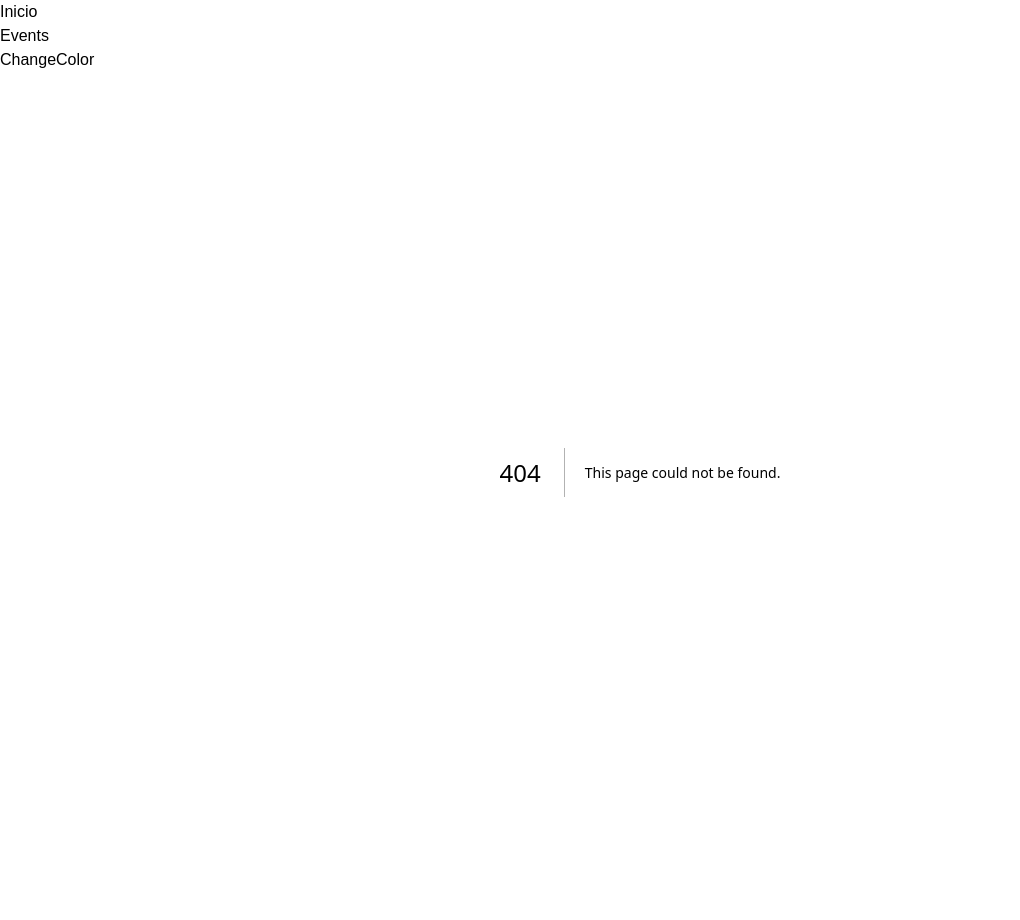
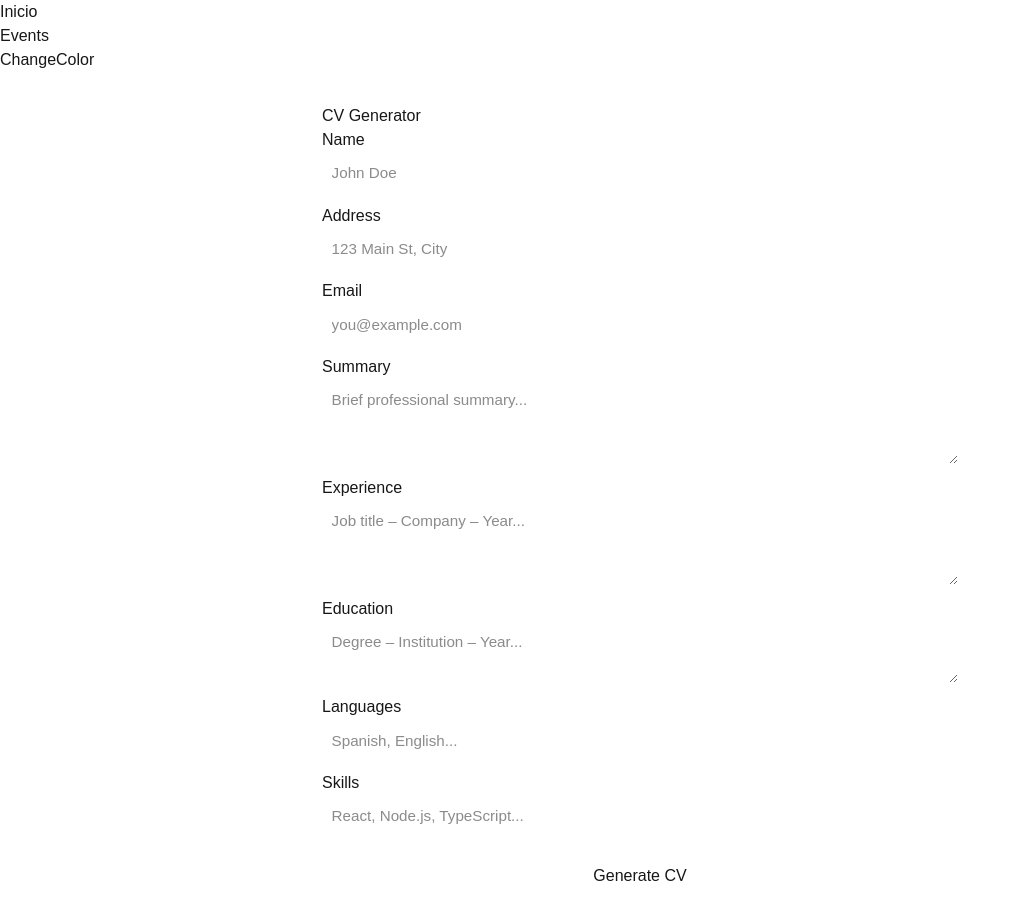
Before and after one commit to marco-g10/NextApp8B, a Next.js app: page /cv in a window 1280 px wide. Before the commit this address had no page. Shown: the top 920 px of the page, without its empty margins (0-1020 px from the left). Before the commit the page ends 872 px from the top, so only its background shows below. Built offline with nearby package versions, Linux system fonts and the light colour scheme.

Commit message:
HW added a new page which generates cv's based on the user input

```diff
--- /dev/null
+++ b/src/app/cv/page.tsx
@@ -0,0 +1,232 @@
+"use client";
+
+import { useState } from "react";
+
+// Shape of the CV data
+interface CVData {
+  name: string;
+  address: string;
+  email: string;
+  summary: string;
+  experience: string;
+  education: string;
+  languages: string;
+  skills: string;
+}
+
+// Initial empty state for the form
+const emptyCV: CVData = {
+  name: "",
+  address: "",
+  email: "",
+  summary: "",
+  experience: "",
+  education: "",
+  languages: "",
+  skills: "",
+};
+
+export default function CVPage() {
+  // Form input state (what the user is typing)
+  const [form, setForm] = useState<CVData>(emptyCV);
+
+  // Submitted CV state (what gets displayed in the CV preview)
+  const [cv, setCV] = useState<CVData | null>(null);
+
+  // Generic change handler for all text inputs / textareas
+  function handleChange(
+    e: React.ChangeEvent<HTMLInputElement | HTMLTextAreaElement>
+  ) {
+    const { name, value } = e.target;
+    setForm((prev) => ({ ...prev, [name]: value }));
+  }
+
+  // On submit, copy form state into cv state to render the preview
+  function handleGenerate() {
+    setCV({ ...form });
+  }
+
+  return (
+    <main style={{ fontFamily: "sans-serif", maxWidth: 700, margin: "0 auto", padding: "2rem" }}>
+      <h1>CV Generator</h1>
+
+      {/* ── FORM SECTION ── */}
+      <section style={{ display: "flex", flexDirection: "column", gap: "0.75rem" }}>
+
+        {/* Name */}
+        <label>
+          Name
+          <input
+            name="name"
+            value={form.name}
+            onChange={handleChange}
+            placeholder="John Doe"
+            style={inputStyle}
+          />
+        </label>
+
+        {/* Address */}
+        <label>
+          Address
+          <input
+            name="address"
+            value={form.address}
+            onChange={handleChange}
+            placeholder="123 Main St, City"
+            style={inputStyle}
+          />
+        </label>
+
+        {/* Email */}
+        <label>
+          Email
+          <input
+            name="email"
+            type="email"
+            value={form.email}
+            onChange={handleChange}
+            placeholder="you@example.com"
+            style={inputStyle}
+          />
+        </label>
+
+        {/* Summary */}
+        <label>
+          Summary
+          <textarea
+            name="summary"
+            value={form.summary}
+            onChange={handleChange}
+            rows={3}
+            placeholder="Brief professional summary..."
+            style={inputStyle}
+          />
+        </label>
+
+        {/* Experience */}
+        <label>
+          Experience
+          <textarea
+            name="experience"
+            value={form.experience}
+            onChange={handleChange}
+            rows={3}
+            placeholder="Job title – Company – Year..."
+            style={inputStyle}
+          />
+        </label>
+
+        {/* Education */}
+        <label>
+          Education
+          <textarea
+            name="education"
+            value={form.education}
+            onChange={handleChange}
+            rows={2}
+            placeholder="Degree – Institution – Year..."
+            style={inputStyle}
+          />
+        </label>
+
+        {/* Languages */}
+        <label>
+          Languages
+          <input
+            name="languages"
+            value={form.languages}
+            onChange={handleChange}
+            placeholder="Spanish, English..."
+            style={inputStyle}
+          />
+        </label>
+
+        {/* Skills */}
+        <label>
+          Skills
+          <input
+            name="skills"
+            value={form.skills}
+            onChange={handleChange}
+            placeholder="React, Node.js, TypeScript..."
+            style={inputStyle}
+          />
+        </label>
+
+        {/* Generate button – copies form into cv state */}
+        <button onClick={handleGenerate} style={btnStyle}>
+          Generate CV
+        </button>
+      </section>
+
+      {/* ── CV PREVIEW (only shown after the button is pressed) ── */}
+      {cv && (
+        <section style={cvContainer}>
+          {/* Header */}
+          <h2 style={{ margin: 0 }}>{cv.name}</h2>
+          <p style={{ margin: "0.25rem 0", color: "#555" }}>
+            {cv.address} · {cv.email}
+          </p>
+
+          <hr />
+
+          {/* Summary */}
+          <CVSection title="Summary" content={cv.summary} />
+
+          {/* Experience */}
+          <CVSection title="Experience" content={cv.experience} />
+
+          {/* Education */}
+          <CVSection title="Education" content={cv.education} />
+
+          {/* Languages */}
+          <CVSection title="Languages" content={cv.languages} />
+
+          {/* Skills */}
+          <CVSection title="Skills" content={cv.skills} />
+        </section>
+      )}
+    </main>
+  );
+}
+
+// ── Small helper to render each CV section ──
+function CVSection({ title, content }: { title: string; content: string }) {
+  // Don't render empty sections
+  if (!content.trim()) return null;
+
+  return (
+    <div style={{ marginBottom: "1rem" }}>
+      <h3 style={{ marginBottom: "0.25rem", borderBottom: "1px solid #ccc" }}>
+        {title}
+      </h3>
+      {/* Preserve line breaks the user typed */}
+      <p style={{ whiteSpace: "pre-wrap", margin: 0 }}>{content}</p>
+    </div>
+  );
+}
+
+// ── Shared styles ──
+const inputStyle: React.CSSProperties = {
+  display: "block",
+  width: "100%",
+  marginTop: "0.25rem",
+  padding: "0.4rem 0.6rem",
+  fontSize: "0.95rem",
+  boxSizing: "border-box",
+};
+
+const btnStyle: React.CSSProperties = {
+  marginTop: "0.5rem",
+  padding: "0.6rem 1.4rem",
+  fontSize: "1rem",
+  cursor: "pointer",
+  border: "none",
+  borderRadius: 4,
+};
+
+const cvContainer: React.CSSProperties = {
+  marginTop: "2rem",
+  padding: "1.5rem",
+  borderRadius: 6,
+};
```
